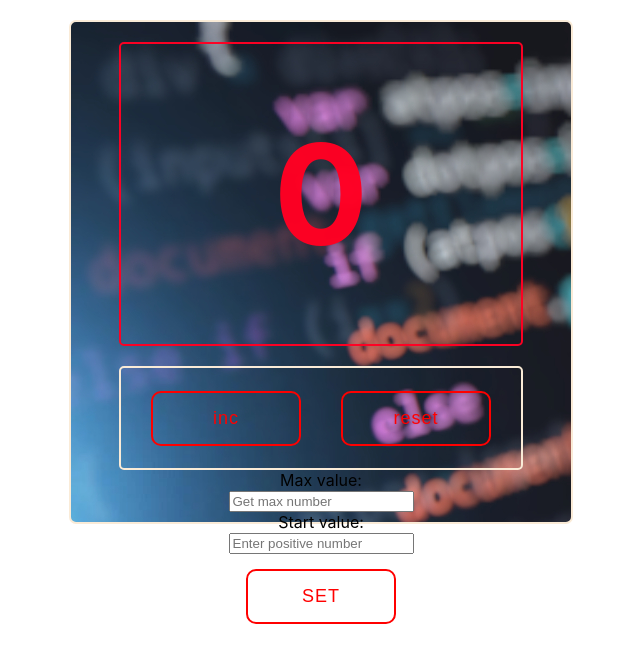
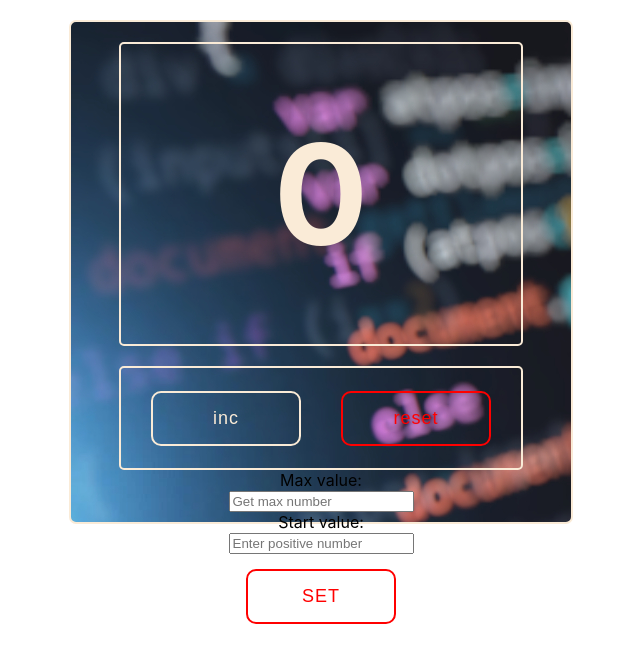
Before and after one commit to exleonardo/Counter, a React (Create React App) app: page / in a window 1280 px wide. Shown: the top 662 px of the page, without its empty margins (319-959 px from the left). Built offline with nearby package versions, Linux system fonts and the light colour scheme.

Commit message:
Add error style

```diff
--- a/src/App.css
+++ b/src/App.css
@@ -7,30 +7,3 @@
     border-radius: 7px;
     background-image: url("img/bg.jpg");
 }
-
-.Header {
-    border: 2px solid #FAEBD7;
-    width: 400px;
-    height: 300px;
-
-    margin: 20px auto;
-    display: flex;
-    justify-content: center;
-    align-items: center;
-    border-radius: 5px;
-    font-size: 70px;
-    color: #FAEBD7;
-}
-
-.HeaderError {
-    border: 2px solid rgba(255, 0, 35, 0.98);
-    width: 400px;
-    height: 300px;
-    margin: 20px auto;
-    display: flex;
-    justify-content: center;
-    align-items: center;
-    border-radius: 5px;
-    font-size: 70px;
-    color: rgba(255, 0, 35, 0.98);
-}
--- a/src/components/Counter/Counter.tsx
+++ b/src/components/Counter/Counter.tsx
@@ -10,9 +10,12 @@ const Counter = (props:CounterType) => {
   //--------------- Set Min Max Value ----------------------
   let [maxValue,setMaxValue]=useState<string>("")
   let [minValue,setMinValue]=useState<string>("")
+  //---------------------- ERROR ---------------------------
+  let [error,setError]=useState(false)
+
   //--------------- Initial Min Max NumberCallBack ---------
   let minValueCallback:number = +minValue;
-  let maxValueCallback:number = +maxValue;
+  let maxValueCallback:number = +maxValue?+maxValue:5;// checking a value for empty
   //------------------Set value to state----------------------
 
   const getMaxValue = (value:string)=>{
@@ -20,6 +23,12 @@ const Counter = (props:CounterType) => {
   }
   const getMinValue =  (value:string)=>{
     setMinValue(value)
+    //The condition for checking a negative number
+    if(+value<0){
+      setError(true)
+    }else{
+      setError(false)
+    }
   }
   //-------- Button Click and set value on display ----------
   const buttonSetNumber = ()=>{
@@ -37,12 +46,12 @@ const Counter = (props:CounterType) => {
 
   return (
     <div>
-      <NumberDisplay maxValue={maxValueCallback} inc={inc} />
+      <NumberDisplay maxValue={maxValueCallback} inc={inc} error={error} />
       <div className={s.buttons}>
         <Button name={"inc"} callBack={iteration} hide={inc<maxValueCallback}/>
         <Button name={"reset"} callBack={resetInc} hide={inc}/>
       </div>
-      <SettingsCounter getMinValue={getMinValue} getMaxValue={getMaxValue} callBack={buttonSetNumber} setMaxValue={maxValue} setMinValue={minValue}/>
+      <SettingsCounter error={error} getMinValue={getMinValue} getMaxValue={getMaxValue} callBack={buttonSetNumber} setMaxValue={maxValue} setMinValue={minValue}/>
     </div>
   );
 };
--- /dev/null
+++ b/src/components/Counter/NumberDisplay/NumberDisplay.module.css
@@ -0,0 +1,28 @@
+.error{
+  color: red;
+}
+.HeaderError {
+  border: 2px solid rgba(255, 0, 35, 0.98);
+  width: 400px;
+  height: 300px;
+  margin: 20px auto;
+  display: flex;
+  justify-content: center;
+  align-items: center;
+  border-radius: 5px;
+  font-size: 70px;
+  color: rgba(255, 0, 35, 0.98);
+}
+.Header {
+  border: 2px solid #FAEBD7;
+  width: 400px;
+  height: 300px;
+
+  margin: 20px auto;
+  display: flex;
+  justify-content: center;
+  align-items: center;
+  border-radius: 5px;
+  font-size: 70px;
+  color: #FAEBD7;
+}
--- a/src/components/Counter/NumberDisplay/NumberDisplay.tsx
+++ b/src/components/Counter/NumberDisplay/NumberDisplay.tsx
@@ -1,13 +1,17 @@
 import React from "react";
-
+import s from "./NumberDisplay.module.css"
 type NumberDisplayType = {
   inc:number
   maxValue:number;
+  error:boolean
 }
 const NumberDisplay = (props:NumberDisplayType) => {
-  const {inc,maxValue}=props
+  const {inc,maxValue,error}=props
+ const styleError = `${s.error} ${s.HeaderError}`
   return (
-    <div className={maxValue > inc ? 'Header' : "HeaderError"}><h1>{inc}</h1></div>
+    <div>
+      {error?<div className={styleError}>Incorrect value!</div>: <div className={ maxValue > inc ? s.Header : s.HeaderError }><h1>{ inc }</h1></div>}
+    </div>
   );
 };
 
--- a/src/components/Counter/SettingsCounter/SettingsCounter.tsx
+++ b/src/components/Counter/SettingsCounter/SettingsCounter.tsx
@@ -9,14 +9,15 @@ type SettingsCounterType ={
     callBack:()=>void;
     setMinValue:string
     setMaxValue:string
+    error:boolean
 }
 const SettingsCounter = (props:SettingsCounterType) => {
-const {getMinValue,getMaxValue,callBack,setMinValue,setMaxValue} = props
+const {getMinValue,getMaxValue,callBack,setMinValue,setMaxValue,error} = props
 
     return (
         <div>
             <MaxValue getMaxValue={getMaxValue} setMaxValue={setMaxValue} />
-            <StartValue getMinValue={getMinValue} setValue={setMinValue} />
+            <StartValue getMinValue={getMinValue} setValue={setMinValue} error={error} />
             <Button name={"SET"} callBack={callBack} hide={setMinValue}/>
         </div>
     );
--- a/src/components/Counter/SettingsCounter/Values/StartValue/StartValue.tsx
+++ b/src/components/Counter/SettingsCounter/Values/StartValue/StartValue.tsx
@@ -4,6 +4,7 @@ import React, { ChangeEvent } from "react";
 type StartValue = {
   getMinValue:(value:string)=>void
   setValue:string
+  error:boolean
 }
 const StartValue = (props:StartValue) => {
   const {getMinValue,setValue}=props
```
